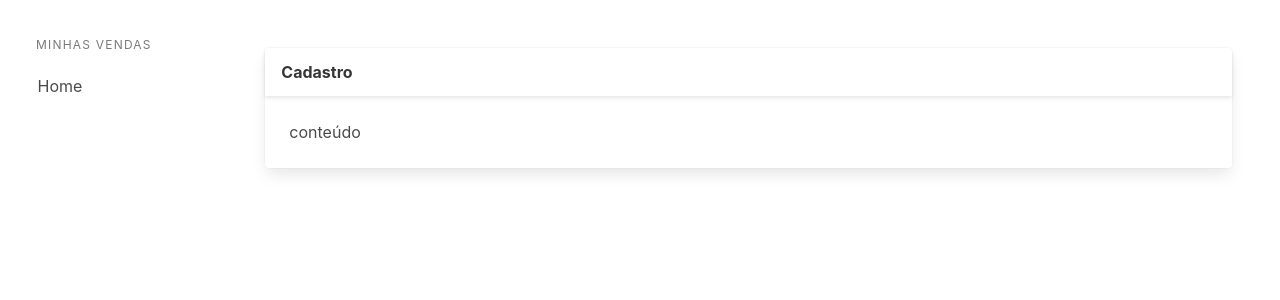
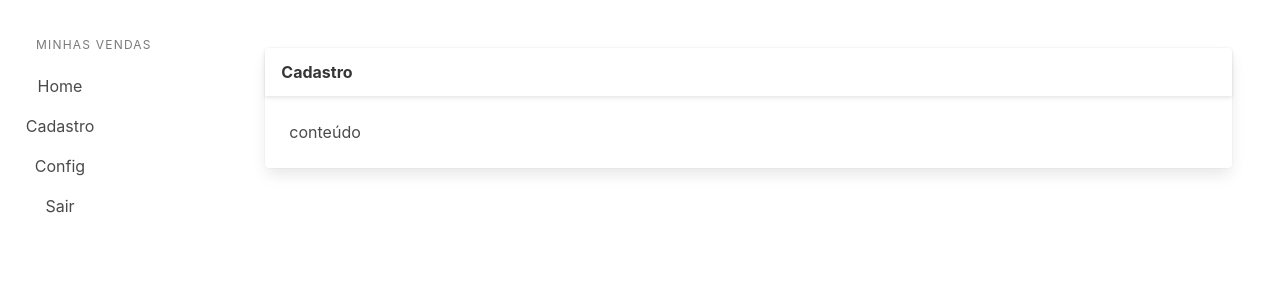
Before and after one commit to PauloDev13/udemy-venda-app, a Next.js app in the folder frontend/: page / in a window 1280 px wide. Shown: the top 300 px of the page. Built offline with nearby package versions, Linux system fonts and the light colour scheme.

Commit message:
Componentizing the menu items

```diff
--- /dev/null
+++ b/frontend/src/components/layout/menu/MenuItem.tsx
@@ -0,0 +1,16 @@
+import { NextPage } from 'next';
+
+interface MenuItemProps {
+  href: string;
+  label: string;
+}
+
+export const MenuItem: NextPage<MenuItemProps> = ({ href, label }) => {
+  return (
+    <li>
+      <a href={href}>
+        <span className="icon">{label}</span>
+      </a>
+    </li>
+  );
+};
--- a/frontend/src/components/layout/menu/index.tsx
+++ b/frontend/src/components/layout/menu/index.tsx
@@ -1,15 +1,16 @@
 import { NextPage } from 'next';
+
+import { MenuItem } from '~/components/layout/menu/MenuItem';
 
 export const Menu: NextPage = () => {
   return (
     <aside className="column is-2 is-narrow-mobile is-fullheight section is-hidden-mobile">
       <p className="menu-label is-hidden-touch">Minhas Vendas</p>
       <ul className="menu-list">
-        <li>
-          <a href="#">
-            <span className="icon">Home</span>
-          </a>
-        </li>
+        <MenuItem href="/" label="Home" />
+        <MenuItem href="/" label="Cadastro" />
+        <MenuItem href="/" label="Config" />
+        <MenuItem href="/" label="Sair" />
       </ul>
     </aside>
   );
```
